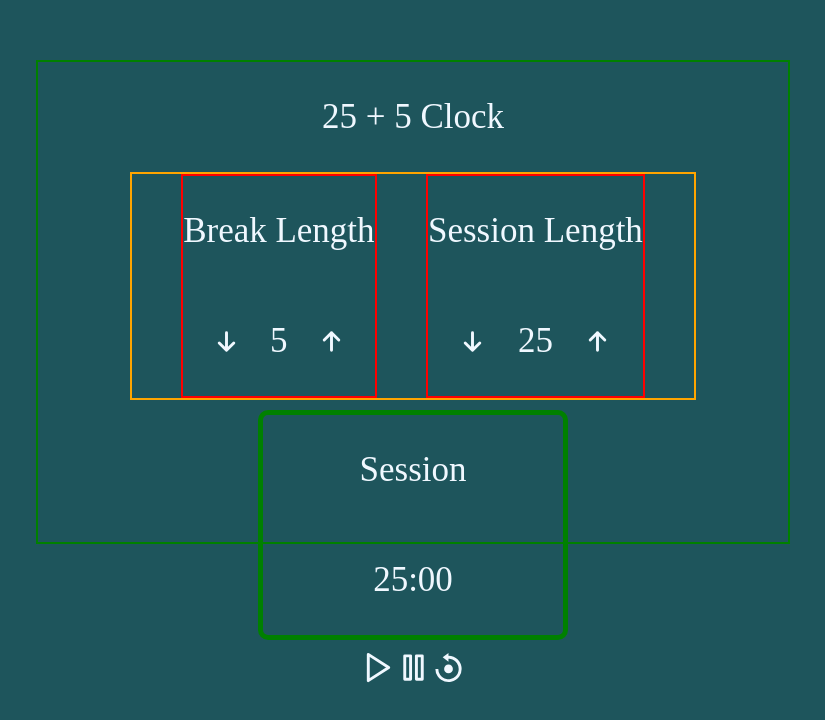
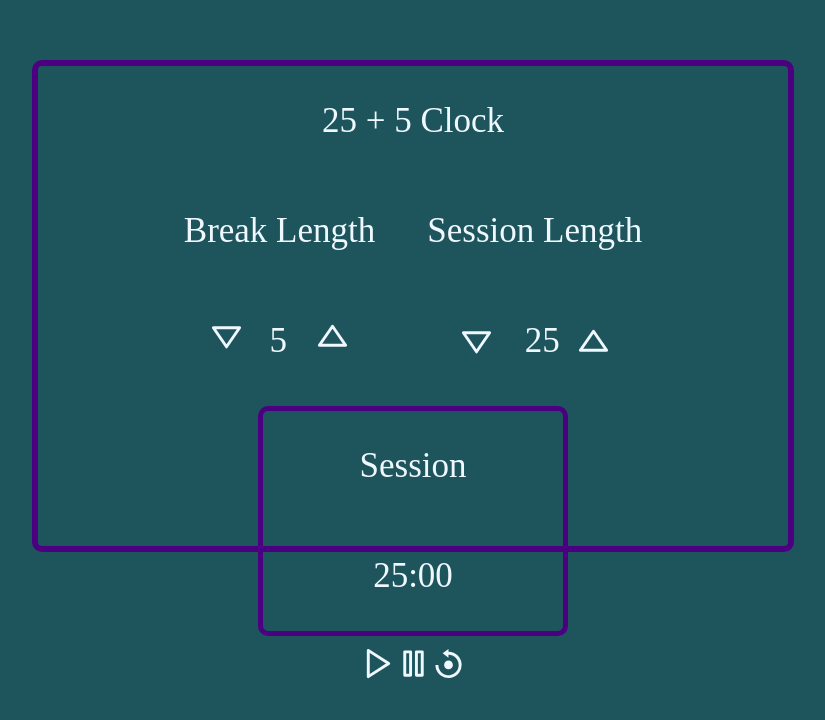
Before and after one commit to jayaramsivaramannair/react_twentyfive_clock, a React (Create React App) app: page / in a window 1280 px wide. Shown: the part 140-860 px from the top of the page, without its empty margins (227-1052 px from the left). Built offline with nearby package versions, Linux system fonts and the light colour scheme; a web font is replaced by a local one.

Commit message:
Set up a Redux store using toolkit and assigned click handler functions to break length component

```diff
--- a/package.json
+++ b/package.json
@@ -3,6 +3,7 @@
   "version": "0.1.0",
   "private": true,
   "dependencies": {
+    "@reduxjs/toolkit": "^1.7.2",
     "@testing-library/jest-dom": "^5.16.2",
     "@testing-library/react": "^12.1.3",
     "@testing-library/user-event": "^13.5.0",
@@ -13,6 +14,7 @@
     "react": "^17.0.2",
     "react-dom": "^17.0.2",
     "react-icons": "^4.3.1",
+    "react-redux": "^7.2.6",
     "react-scripts": "5.0.0",
     "typescript": "^4.5.5",
     "web-vitals": "^2.1.4"
--- a/src/App.css
+++ b/src/App.css
@@ -9,7 +9,8 @@ body {
 
 .App {
   margin: 200px auto;
-  border: 2px solid green;
+  border: 6px solid indigo;
+  border-radius: 10px;
   width: 750px;
   height: 60vh;
 }
@@ -26,9 +27,13 @@ body {
 .length-adjustment {
   width: 75%;
   display: flex;
-  border: 2px solid orange;
   justify-content: space-evenly;
   align-items: center;
+}
+
+#break-length,
+#session-length {
+  width: 20px;
 }
 
 .break-icons {
@@ -43,13 +48,8 @@ body {
   align-items: center;
 }
 
-#break-label,
-#session-label {
-  border: 2px solid red;
-}
-
 #timer-label {
-  border: 5px solid green;
+  border: 5px solid indigo;
   width: 300px;
   display: flex;
   margin: 10px;
@@ -58,3 +58,16 @@ body {
   align-items: center;
   border-radius: 10px;
 }
+
+.controls {
+  display: flex;
+}
+
+#reset,
+#start_stop,
+#break-increment,
+#break-decrement,
+#session-increment,
+#session-decrement {
+  cursor: pointer;
+}
--- a/src/components/BreakLength.tsx
+++ b/src/components/BreakLength.tsx
@@ -1,15 +1,27 @@
 import React from 'react'
-import {HiOutlineArrowSmUp} from 'react-icons/hi'
-import {HiOutlineArrowSmDown} from 'react-icons/hi'
+import {BiUpArrow} from 'react-icons/bi'
+import {BiDownArrow} from 'react-icons/bi'
+import {RootState} from '../store/store'
+import {useSelector, useDispatch} from 'react-redux'
+import {incrementBreak, decrementBreak} from '../store/timerSlice'
+
 
 function BreakLength() {
+
+  const breakLength = useSelector((state: RootState) => state.timer.breakLength)
+  const dispatch = useDispatch()
+
   return (
     <div id="break-label">
       <p>Break Length</p>
       <div className="break-icons">
-        <HiOutlineArrowSmDown id="break-decrement"/>
-        <p id="break-length">5</p>
-        <HiOutlineArrowSmUp id="break-increment"/>
+        <div>
+          <BiDownArrow id="break-decrement" onClick={() => dispatch(decrementBreak())}/>
+        </div>
+        <p id="break-length">{breakLength}</p>
+        <div>
+          <BiUpArrow id="break-increment" onClick={() => dispatch(incrementBreak())}/>
+        </div>
       </div>
     </div>
   )
--- a/src/components/Controls.tsx
+++ b/src/components/Controls.tsx
@@ -4,10 +4,14 @@ import {FiPlay, FiPause} from 'react-icons/fi'
 
 function Controls() {
   return (
-    <div>
-      <FiPlay id="start_stop"/>
-      <FiPause />
-      <BiReset id="reset"/>
+    <div className="controls">
+      <div id="start_stop">
+        <FiPlay id="start_stop"/>
+        <FiPause />
+      </div>
+      <div id="reset">
+        <BiReset />
+      </div>
     </div>
   )
 }
--- a/src/components/SessionLength.tsx
+++ b/src/components/SessionLength.tsx
@@ -1,15 +1,15 @@
 import React from 'react'
-import {HiOutlineArrowSmUp} from 'react-icons/hi'
-import {HiOutlineArrowSmDown} from 'react-icons/hi'
+import {BiUpArrow} from 'react-icons/bi'
+import {BiDownArrow} from 'react-icons/bi'
 
 function SessionLength() {
   return (
     <div id="session-label">
       <p>Session Length</p>
         <div className="session-icons">
-          <HiOutlineArrowSmDown id="session-decrement"/>
+          <BiDownArrow id="session-decrement"/>
           <p id="session-length">25</p>
-          <HiOutlineArrowSmUp id="session-increment"/>
+          <BiUpArrow id="session-increment"/>
         </div>
     </div>
   )
--- a/src/index.tsx
+++ b/src/index.tsx
@@ -1,17 +1,13 @@
 import React from 'react';
 import ReactDOM from 'react-dom';
-import './index.css';
 import App from './App';
-import reportWebVitals from './reportWebVitals';
+
+import {store} from './store/store'
+import {Provider} from 'react-redux'
 
 ReactDOM.render(
-  <React.StrictMode>
+  <Provider store={store}>
     <App />
-  </React.StrictMode>,
+  </Provider>,
   document.getElementById('root')
 );
-
-// If you want to start measuring performance in your app, pass a function
-// to log results (for example: reportWebVitals(console.log))
-// or send to an analytics endpoint. Learn more: https://bit.ly/CRA-vitals
-reportWebVitals();
--- /dev/null
+++ b/src/store/store.ts
@@ -0,0 +1,12 @@
+import {configureStore} from '@reduxjs/toolkit'
+import timerReducer from '../store/timerSlice'
+
+export const store = configureStore({
+  reducer: {
+    timer: timerReducer,
+  },
+})
+
+
+export type RootState = ReturnType<typeof store.getState>
+export type AppDispatch = typeof store.dispatch
--- /dev/null
+++ b/src/store/timerSlice.ts
@@ -0,0 +1,59 @@
+import { createSlice, PayloadAction } from "@reduxjs/toolkit";
+
+export interface timerState {
+  breakLength: number,
+  sessionLength: number,
+  timer: {
+    minutes: number,
+    seconds: number
+  }
+}
+
+
+const initialState: timerState = {
+  breakLength: 5,
+  sessionLength: 25,
+  timer: {
+    minutes: 25,
+    seconds: 0,
+  }
+}
+
+
+export const timerSlice = createSlice({
+  name: 'timer',
+  initialState,
+  reducers: {
+    incrementBreak: (state) => {
+      state.breakLength += 1
+    },
+
+    decrementBreak: (state) => {
+      state.breakLength -= 1
+    },
+
+    incrementSession: (state) => {
+      state.sessionLength += 1
+    },
+
+    decrementSession: (state) => {
+      state.sessionLength -= 1
+    },
+
+    setTimer : (state) => {
+      state.timer.minutes += 1
+    },
+
+    runTimer: (state) => {
+      if (state.timer.seconds === 0) {
+        state.timer.minutes -= 1
+        state.timer.seconds = 59
+      }
+      state.timer.seconds -= 1
+    }
+  }
+})
+
+
+export const {incrementBreak, decrementBreak, incrementSession, decrementSession, runTimer} = timerSlice.actions
+export default timerSlice.reducer
```
Also changed, not shown: 1 other file (tests, documents, lock files or other folders).
